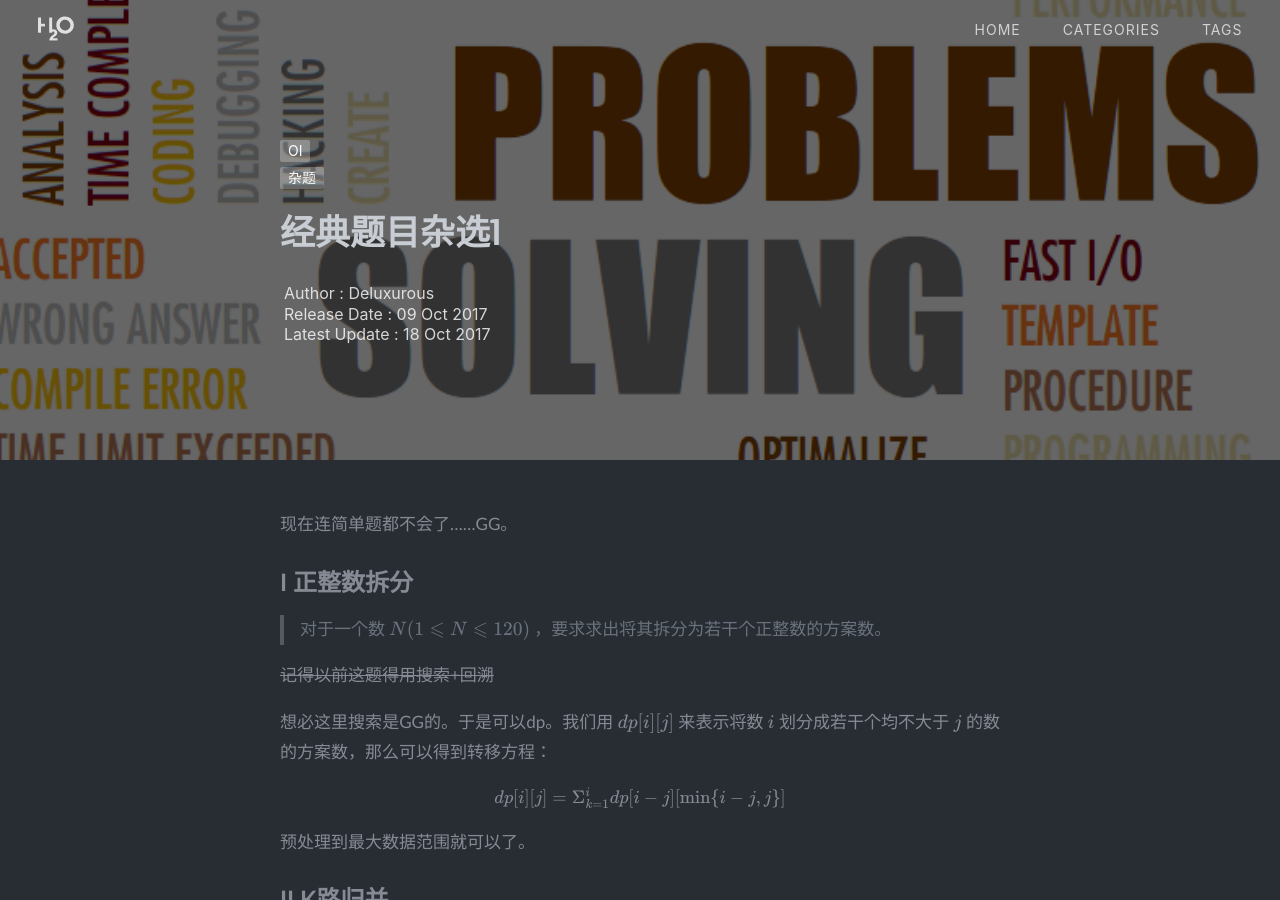
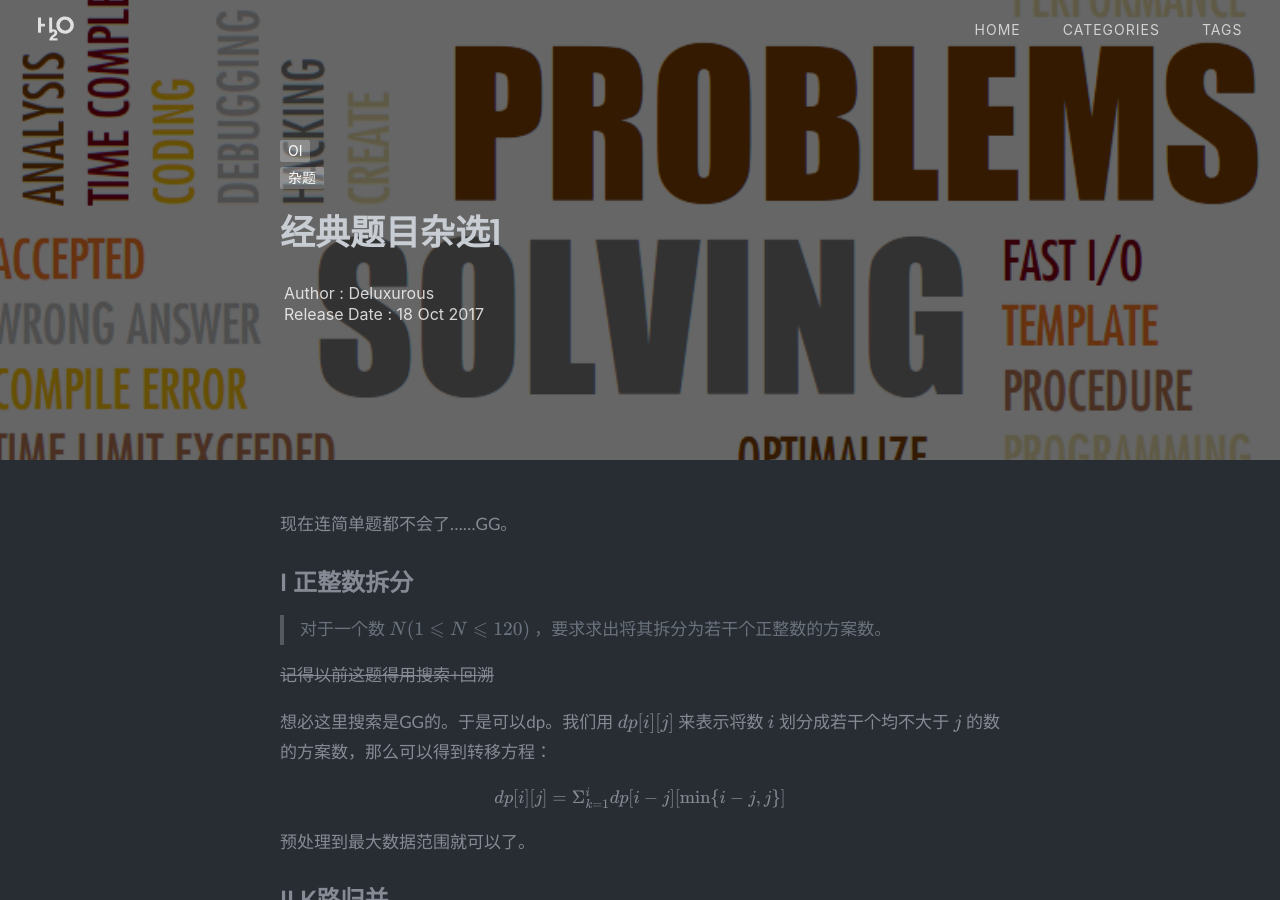
Before and after one commit to RamonZhou/ramonzhou.github.io, a Jekyll site: the page built from _posts/2017-10-16-classical-problems-1.md, in a window 1280 px wide and 900 px high. Built offline with Jekyll 4.4.1, drawn with Linux system fonts in a browser that asks for light colours; nearby versions of some CDN libraries; some web fonts are replaced; formulas are drawn with MathJax 3; comment, search, counter and statistics services are not loaded; a style sheet for code colours, icons or effects is not loaded.

Commit message:
1019 update

```diff
--- a/_config.yml
+++ b/_config.yml
@@ -8,7 +8,7 @@ baseurl: ''
 # Navigation links
 nav:
   home: '/'
-  categories: '/categories/html'
+  categories: '/categories.html'
   tags: '/tags.html'
 
 # Author 配置博主信息
--- a/_posts/2017-10-16-classical-problems-1.md
+++ b/_posts/2017-10-16-classical-problems-1.md
@@ -1,13 +1,12 @@
 ---
 layout: post
 title: '经典题目杂选1'
-excerpt: '现在连简单题都不会了……GG'
-date: 2017-10-09
+date: 2017-10-18
 author: Deluxurous
 cover: '/assets/img/oi-problems.png'
 categories: OI
 tags: 杂题
-latest: 2017-10-18
+excerpt: '现在连简单题都不会了……GG'
 ---
 
 现在连简单题都不会了……GG。
```
